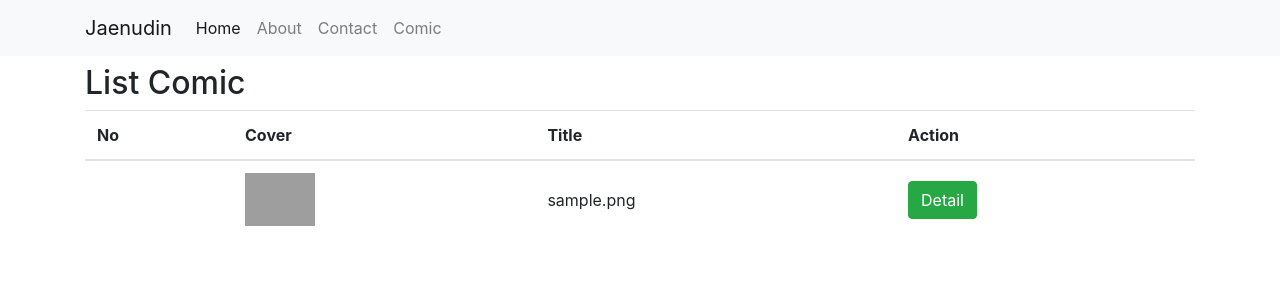
After one commit to jaenudin0901/ci4app, a CodeIgniter 4 app: template app/Views/Comic/index.php in a window 1280 px wide. The commit adds this page. Shown: the top 300 px of the page. Run offline with PHP 8.4 and a stand-in for CodeIgniter, Linux system fonts and the light colour scheme; the template is opened without the code that fills it: most values are stand-ins (such as "Sample title", 1, 10 or a date in 2020); some libraries are stand-ins or nearby versions; grey boxes are pictures that could not be loaded.

Commit message:
menambahkan comic.php di controller

```diff
--- /dev/null
+++ b/app/Views/Comic/index.php
@@ -0,0 +1,33 @@
+<?= $this->extend('layout/template'); ?>
+
+<?= $this->section('content'); ?>
+
+<div class="container">
+    <div class="row">
+        <div class="col">
+            <h2 class="mt-2">List Comic</h2>
+            <table class="table">
+                <thead>
+                    <tr>
+                        <th scope="col">No</th>
+                        <th scope="col">Cover</th>
+                        <th scope="col">Title</th>
+                        <th scope="col">Action</th>
+                    </tr>
+                </thead>
+                <tbody>
+                    <?php $i = 1; ?>
+                    <?php foreach ($comics as $comic) : ?>
+                        <tr>
+                            <th scope="row"><?php $i++; ?></th>
+                            <td><img src="/img/<?php $comic['cover'] ?>" alt="" class="cover"></td>
+                            <td><?= $comic['cover']; ?></td>
+                            <td><a href="" class="btn btn-success">Detail</a></td>
+                        </tr>
+                    <?php endforeach; ?>
+                </tbody>
+            </table>
+        </div>
+    </div>
+</div>
+<?= $this->endSection(); ?>
--- /dev/null
+++ b/app/Views/layout/navbar.php
@@ -0,0 +1,16 @@
+<nav class="navbar navbar-expand-lg navbar-light bg-light">
+    <div class="container">
+        <a class="navbar-brand" href="#">Jaenudin</a>
+        <button class="navbar-toggler" type="button" data-toggle="collapse" data-target="#navbarNavAltMarkup" aria-controls="navbarNavAltMarkup" aria-expanded="false" aria-label="Toggle navigation">
+            <span class="navbar-toggler-icon"></span>
+        </button>
+        <div class="collapse navbar-collapse" id="navbarNavAltMarkup">
+            <div class="navbar-nav">
+                <a class="nav-item nav-link active" href="/">Home </a>
+                <a class="nav-item nav-link" href="/pages/about">About</a>
+                <a class="nav-item nav-link" href="/pages/contact">Contact</a>
+                <a class="nav-item nav-link" href="/comic">Comic</a>
+            </div>
+        </div>
+    </div>
+</nav>
--- a/app/Views/layout/template.php
+++ b/app/Views/layout/template.php
@@ -9,25 +9,13 @@
     <!-- Bootstrap CSS -->
     <link rel="stylesheet" href="https://stackpath.bootstrapcdn.com/bootstrap/4.5.0/css/bootstrap.min.css" integrity="sha384-9aIt2nRpC12Uk9gS9baDl411NQApFmC26EwAOH8WgZl5MYYxFfc+NcPb1dKGj7Sk" crossorigin="anonymous">
 
+    <!-- My Css -->
+    <link rel="stylesheet" href="/css/style.css">
     <title><?= $title; ?></title>
 </head>
 
 <body>
-    <nav class="navbar navbar-expand-lg navbar-light bg-light">
-        <div class="container">
-            <a class="navbar-brand" href="#">Jaenudin</a>
-            <button class="navbar-toggler" type="button" data-toggle="collapse" data-target="#navbarNavAltMarkup" aria-controls="navbarNavAltMarkup" aria-expanded="false" aria-label="Toggle navigation">
-                <span class="navbar-toggler-icon"></span>
-            </button>
-            <div class="collapse navbar-collapse" id="navbarNavAltMarkup">
-                <div class="navbar-nav">
-                    <a class="nav-item nav-link active" href="/">Home </a>
-                    <a class="nav-item nav-link" href="/pages/about">About</a>
-                    <a class="nav-item nav-link" href="/pages/contact">Contact</a>
-                </div>
-            </div>
-        </div>
-    </nav>
+    <?= $this->include('layout/navbar'); ?>
 
     <?= $this->renderSection('content'); ?>
 
--- /dev/null
+++ b/public/css/style.css
@@ -0,0 +1,7 @@
+.cover {
+  width: 70px;
+}
+
+.table > tbody > tr > * {
+  vertical-align: middle;
+}
```
Also changed, not shown: app/Controllers/Comic.php (added, +38 -0 lines), app/Models/ComicModel.php (added, +11 -0 lines), public/img/baruto.jpg (added), public/img/conan.jpg (added), public/img/laz1.JPG (added), public/img/laz2.JPG (added).
